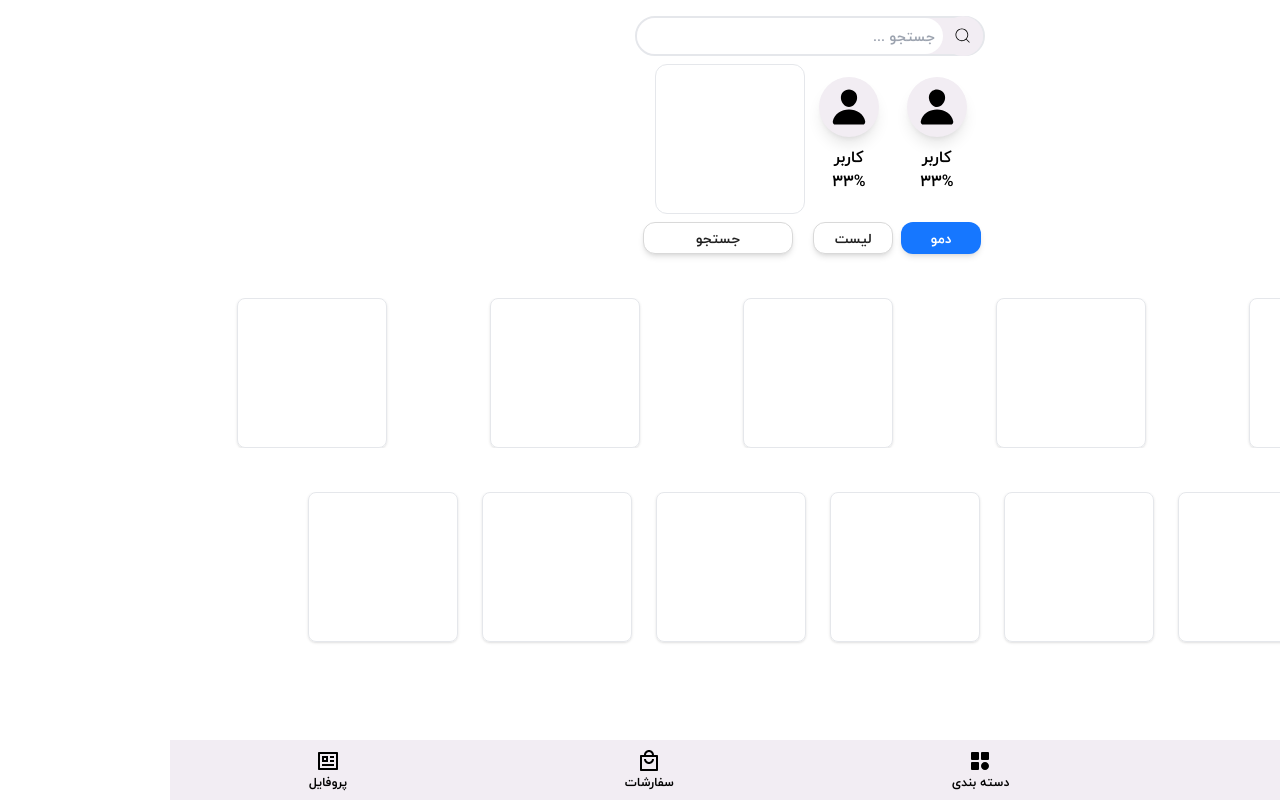
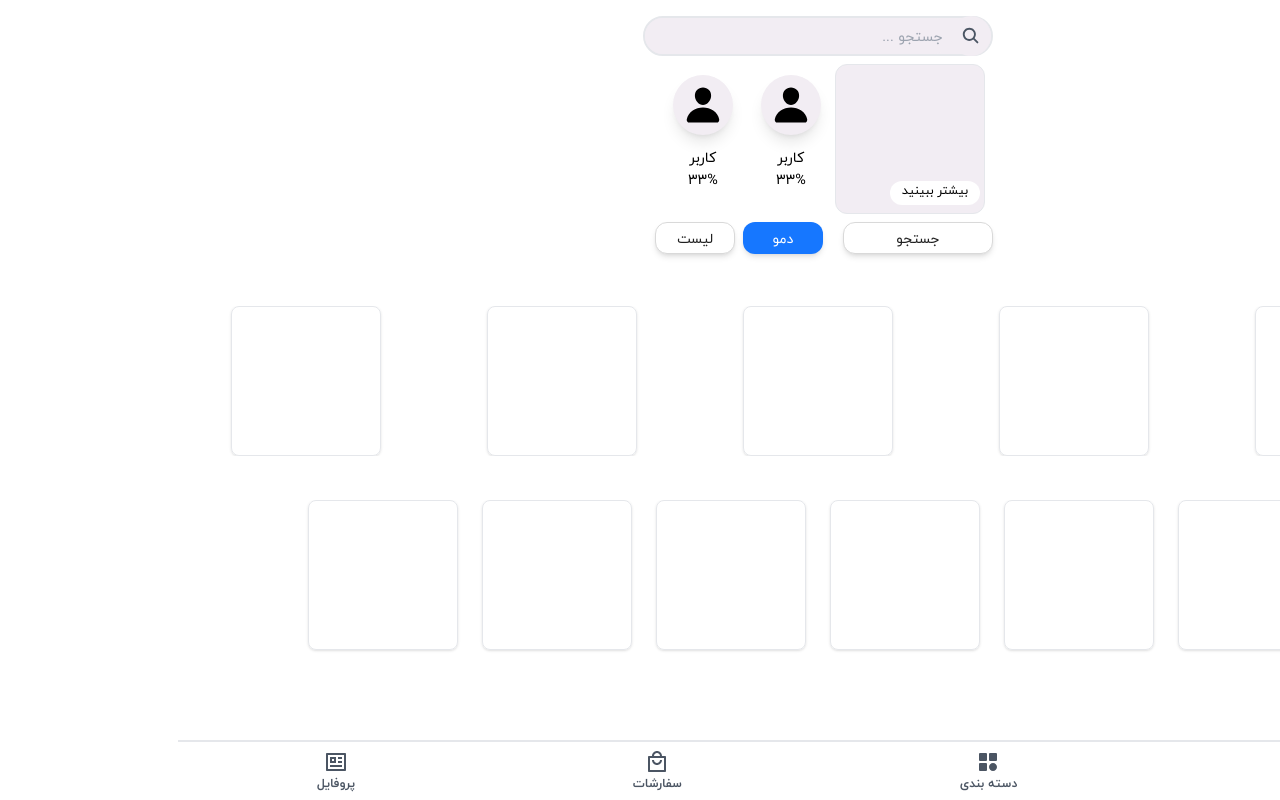
Before and after one commit to ikhodabande/foroshgahi, a React (Vite) app: page / in a window 1280 px wide. Built offline with nearby package versions, Linux system fonts and the light colour scheme.

Commit message:
update adding

```diff
--- a/src/components/common/home/Home.jsx
+++ b/src/components/common/home/Home.jsx
@@ -12,29 +12,29 @@ export const Home = () => {
       <header className="w-full flex items-center justify-center my-4  fixed z-10">
         <SearchModule />
       </header>
-      <main className="w-full flex flex-col items-center justify-center absolute top-16 left-[50%] -translate-x-[50%] mx-2 ">
-       <div className="flex flex-col sticky top-16 ">
-       <div className="w-full flex items-center justify-between sm:justify-center">
-          <div className="flex">
+      <main className="w-full flex flex-col items-center justify-center absolute top-16 left-[50%] -translate-x-[50%]  ">
+        <div className="flex flex-col sticky top-16 bg-white pb-2">
+          <div className="w-full h-full flex items-center justify-between sm:justify-center ">
+            <SearchSection />
+            <div className="flex ml-2">
               <AvatarModule />
               <AvatarModule />
             </div>
-          <SearchSection />
           </div>
           <div className="w-full flex items-center justify-center ">
+            <ButtonModule name={"جستجو"} type={""} size={"150px"} />
             <div className="flex items-center justify-center mx-3">
               <ButtonModule name={"دمو"} type={"primary"} size={"80px"} />
               <ButtonModule name={"لیست"} type={""} size={"80px"} />
             </div>
-          <ButtonModule name={"جستجو"} type={""} size={"150px"} />
           </div>
         </div>
 
-        <div className="w-full flex items-center justify-center px-2">
+        <div className="w-full flex items-center justify-center">
           <SearchField />
         </div>
-        <div className="w-full flex items-center justify-center px-2">
-          <CatagoriesField/>
+        <div className="w-full flex items-center justify-center ">
+          <CatagoriesField />
         </div>
       </main>
     </>
--- a/src/components/common/menu/Menu.jsx
+++ b/src/components/common/menu/Menu.jsx
@@ -35,11 +35,11 @@ export const Menu = () => {
     },
   ];
   return (
-    <div className="h-[60px] flex items-center justify-around py-1 bg-background">
+    <div className="h-[60px] flex items-center justify-around py-1 bg-white border-t-2">
       {data.map((item) => (
-        <Link className="flex flex-col items-center">
+        <Link className="flex flex-col items-center text-gray-600">
           <i>{item.icon}</i>
-          <p className="text-xs">{item.name}</p>
+          <p className="text-xs text-gray-600 font-iranyekanBold">{item.name}</p>
         </Link>
       ))}
     </div>
--- a/src/components/modules/avatar-module/AvatarModule.jsx
+++ b/src/components/modules/avatar-module/AvatarModule.jsx
@@ -8,9 +8,9 @@ export const AvatarModule = () => {
         <div className="w-[60px] h-[60px] rounded-full bg-background shadow-lg flex items-center justify-center">
           <IoPerson  className="text-lg"/>
         </div>
-        <div className="flex flex-col items-center justify-center m-2">
-            <p>کاربر</p>
-            <p>33%</p>
+        <div className="flex flex-col items-center justify-center my-3">
+            <p className="text-sm">کاربر</p>
+            <p className="text-sm">33%</p>
         </div>
       </div>
     </>
--- a/src/components/modules/search-module/SearchModule.jsx
+++ b/src/components/modules/search-module/SearchModule.jsx
@@ -1,6 +1,7 @@
 import React from "react";
 import { Input } from "antd";
 import { CiSearch } from "react-icons/ci";
+import { IoSearch } from "react-icons/io5";
 
 const { Search } = Input;
 
@@ -10,12 +11,12 @@ const SearchModule = () => (
   <div>
     <div className="w-[95vw] sm:w-[350px] h-10 border-2 rounded-3xl flex items-center bg-background ">
       <div className="w-10 h-10 bg-background flex items-center justify-center  rounded-full">
-        <CiSearch className="text-display-lg  " />
+        <IoSearch className="text-display-lg  text-gray-600" />
       </div>
       <input
         type="text"
         placeholder="جستجو ..."
-        className="w-full flex-1 outline-none border-none h-full rounded-full px-2 text-sm"
+        className="w-full flex-1 outline-none border-none h-full rounded-full px-2 text-sm bg-background"
       />
     </div>
   </div>
--- a/src/components/modules/search-module/search-section/SearchSection.jsx
+++ b/src/components/modules/search-module/search-section/SearchSection.jsx
@@ -3,8 +3,10 @@ import React from 'react'
 export const SearchSection = () => {
   return (
     <>
-     <div className='w-[150px] h-[150px] border rounded-xl'>
-
+     <div className='w-[150px] h-[150px] border bg-background rounded-xl relative'>
+        <div className='w-[90px] h-6 rounded-full bg-white absolute bottom-2 right-1'>
+           <p className='text-xs w-full text-center '>بیشتر ببینید</p>
+        </div>
      </div>
     </>
   )
--- a/src/styles/index.css
+++ b/src/styles/index.css
@@ -4,10 +4,6 @@
 
 :root {
   font-family: iranyekan;
-  font-synthesis: none;
-  text-rendering: optimizeLegibility;
-  -webkit-font-smoothing: antialiased;
-  -moz-osx-font-smoothing: grayscale;
 }
 
 * {
@@ -19,7 +15,7 @@
 @layer base {
   @font-face {
     font-family: 'iranyekan';
-    src: url(../assets/Fonts/Iranyekan/iranyekanwebbold.ttf) format('truetype');
+    src: url(../assets/Fonts/Iranyekan/iranyekan.ttf) format('truetype');
   }
 }
 @layer base {
```
Lines whose indentation alone changed are shown as unchanged.
